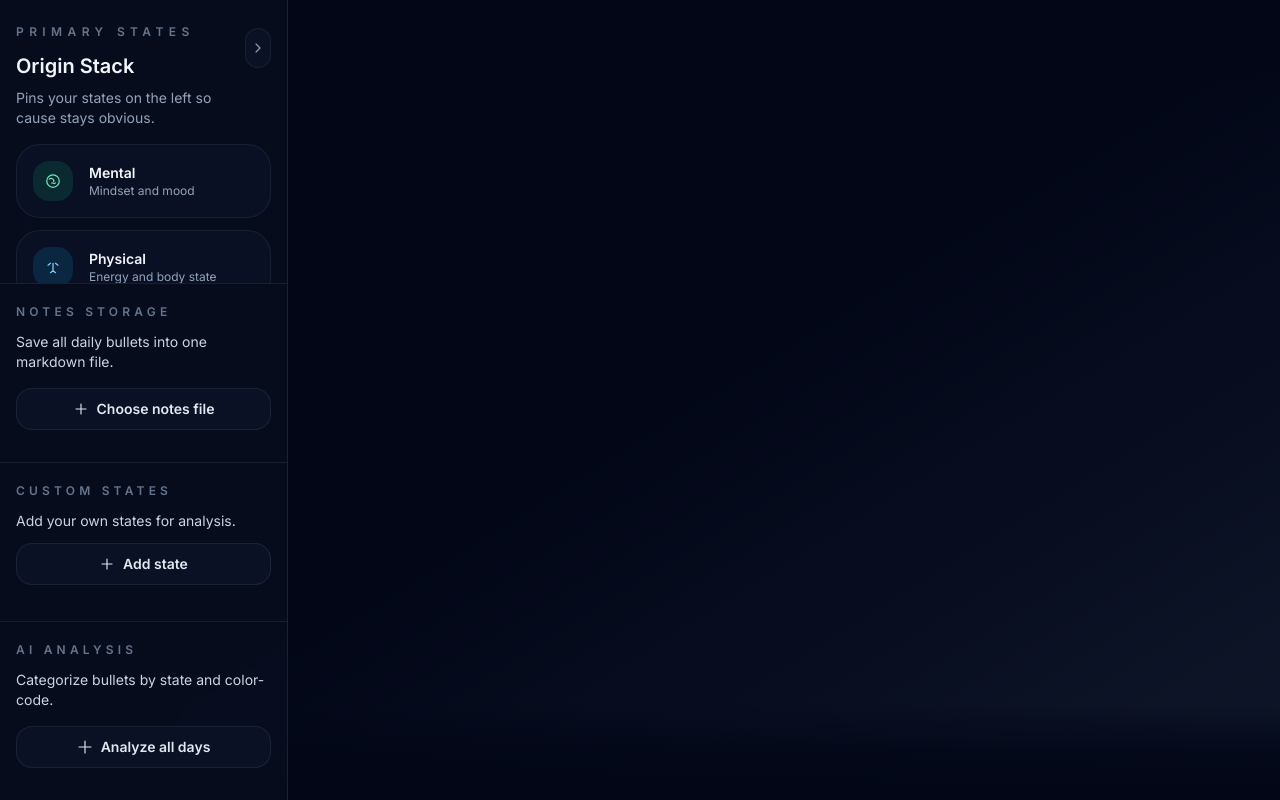
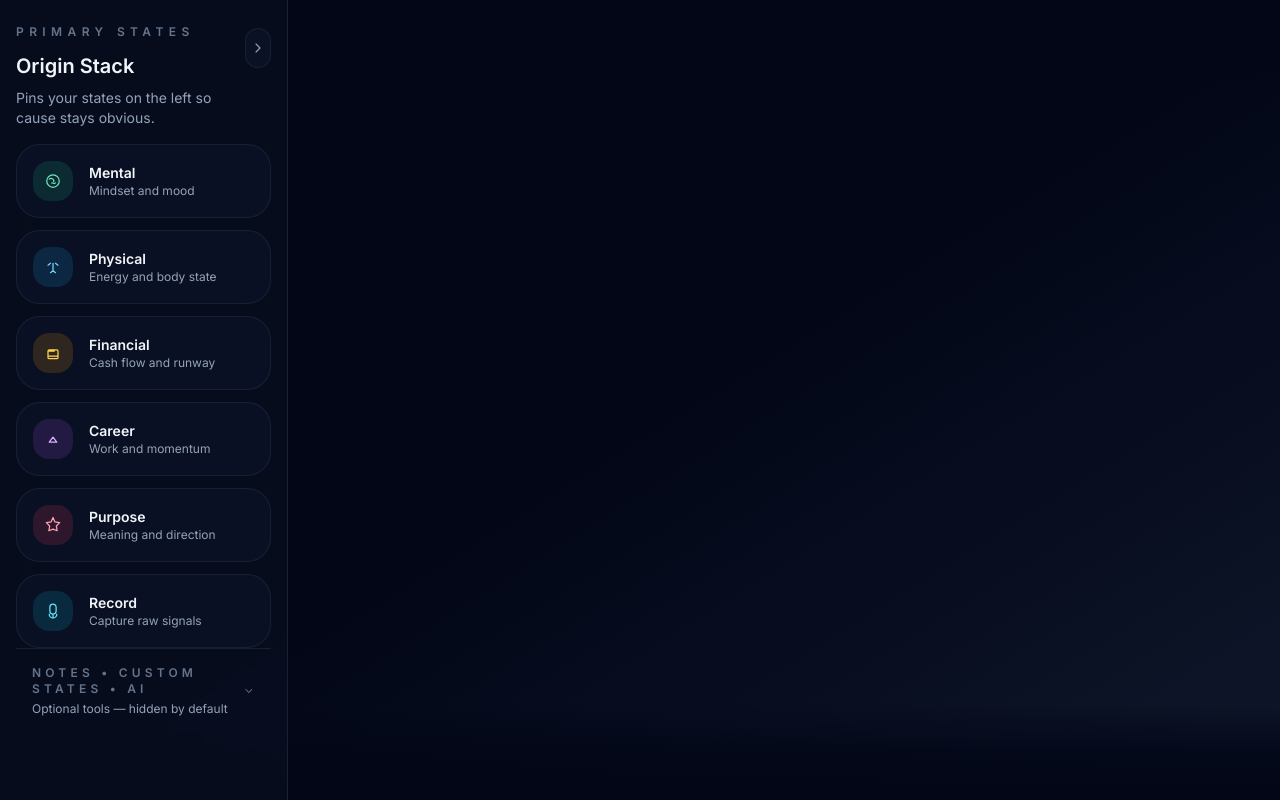
Before and after one commit to JakeLevere/OyVai-App, an Electron app: page Index.html in a window 1280 px wide. Both pictures are taken after a click on the button "Toggle rail". Drawn offline with nearby package versions, Linux system fonts and the light colour scheme; no server answers.

Commit message:
chore: update Index.html

```diff
--- a/Index.html
+++ b/Index.html
@@ -190,42 +190,45 @@
               </div>
             </article>
           </div>
+        <div class="rail-expanded-only border-t border-slate-800/70">
+          <details id="railExtras" class="group">
+            <summary class="flex w-full cursor-pointer items-center justify-between px-4 py-4 select-none">
+              <div>
+                <p class="text-xs font-semibold uppercase tracking-[0.35em] text-slate-500">Notes • Custom States • AI</p>
+                <p class="mt-1 text-xs text-slate-400">Optional tools — hidden by default</p>
               </div>
-        <div class="rail-expanded-only border-t border-slate-800/70 px-4 py-5">
+              <svg xmlns="http://www.w3.org/2000/svg" class="h-4 w-4 text-slate-400 transition-transform group-open:rotate-180" viewBox="0 0 24 24" fill="none" stroke="currentColor" stroke-width="1.7"><path stroke-linecap="round" stroke-linejoin="round" d="m6 9 6 6 6-6"/></svg>
+            </summary>
+            <div class="border-t border-slate-800/70 px-4 py-5">
               <p class="text-xs font-semibold uppercase tracking-[0.35em] text-slate-500">Notes storage</p>
               <p class="mt-3 text-sm text-slate-300">Save all daily bullets into one markdown file.</p>
               <button id="chooseLocationBtn" class="mt-4 inline-flex w-full items-center justify-center gap-2 rounded-2xl border border-slate-800/80 bg-slate-900/60 px-4 py-2.5 text-sm font-semibold text-slate-200 hover:border-emerald-400/70 hover:bg-emerald-500/10 hover:text-emerald-200 transition" type="button">
-            <svg xmlns="http://www.w3.org/2000/svg" class="h-4 w-4" viewBox="0 0 24 24" fill="none" stroke="currentColor" stroke-width="1.7">
-              <path stroke-linecap="round" stroke-linejoin="round" d="M12 4.5v15m7.5-7.5h-15"/>
-            </svg>
+                <svg xmlns="http://www.w3.org/2000/svg" class="h-4 w-4" viewBox="0 0 24 24" fill="none" stroke="currentColor" stroke-width="1.7"><path stroke-linecap="round" stroke-linejoin="round" d="M12 4.5v15m7.5-7.5h-15"/></svg>
                 Choose notes file
               </button>
               <p id="notesPathLabel" class="notes-path-label mt-3 text-xs text-slate-500 break-all"></p>
             </div>
-        <div class="rail-expanded-only border-t border-slate-800/70 px-4 py-5">
+            <div class="border-t border-slate-800/70 px-4 py-5">
               <p class="text-xs font-semibold uppercase tracking-[0.35em] text-slate-500">Custom States</p>
               <p class="mt-3 text-sm text-slate-300">Add your own states for analysis.</p>
               <button id="addStateBtn" class="mt-3 inline-flex w-full items-center justify-center gap-2 rounded-2xl border border-slate-800/80 bg-slate-900/60 px-4 py-2.5 text-sm font-semibold text-slate-200 hover:border-purple-400/70 hover:bg-purple-500/10 hover:text-purple-200 transition" type="button">
-            <svg xmlns="http://www.w3.org/2000/svg" class="h-4 w-4" viewBox="0 0 24 24" fill="none" stroke="currentColor" stroke-width="1.7">
-              <path stroke-linecap="round" stroke-linejoin="round" d="M12 4.5v15m7.5-7.5h-15"/>
-            </svg>
+                <svg xmlns="http://www.w3.org/2000/svg" class="h-4 w-4" viewBox="0 0 24 24" fill="none" stroke="currentColor" stroke-width="1.7"><path stroke-linecap="round" stroke-linejoin="round" d="M12 4.5v15m7.5-7.5h-15"/></svg>
                 Add state
               </button>
               <div id="customStatesList" class="mt-4 space-y-3"></div>
             </div>
-        <div class="rail-expanded-only border-t border-slate-800/70 px-4 py-5">
+            <div class="border-t border-slate-800/70 px-4 py-5">
               <p class="text-xs font-semibold uppercase tracking-[0.35em] text-slate-500">AI Analysis</p>
               <p class="mt-3 text-sm text-slate-300">Categorize bullets by state and color-code.</p>
               <div class="mt-4 flex items-center gap-2">
                 <button id="analyzeAllBtn" class="inline-flex flex-1 items-center justify-center gap-2 rounded-2xl border border-slate-800/80 bg-slate-900/60 px-4 py-2.5 text-sm font-semibold text-slate-200 hover:border-cyan-400/70 hover:bg-cyan-500/10 hover:text-cyan-200 transition" type="button">
-              <svg xmlns="http://www.w3.org/2000/svg" class="h-4 w-4" viewBox="0 0 24 24" fill="none" stroke="currentColor" stroke-width="1.7">
-                <path stroke-linecap="round" stroke-linejoin="round" d="M3 12h18M12 3v18"/>
-              </svg>
+                  <svg xmlns="http://www.w3.org/2000/svg" class="h-4 w-4" viewBox="0 0 24 24" fill="none" stroke="currentColor" stroke-width="1.7"><path stroke-linecap="round" stroke-linejoin="round" d="M3 12h18M12 3v18"/></svg>
                   Analyze all days
                 </button>
               </div>
               <p id="aiStatusLabel" class="mt-3 text-xs text-slate-500"></p>
             </div>
+          </details>
         </div>
     </aside>
 
```
Lines whose indentation alone changed are shown as unchanged.
